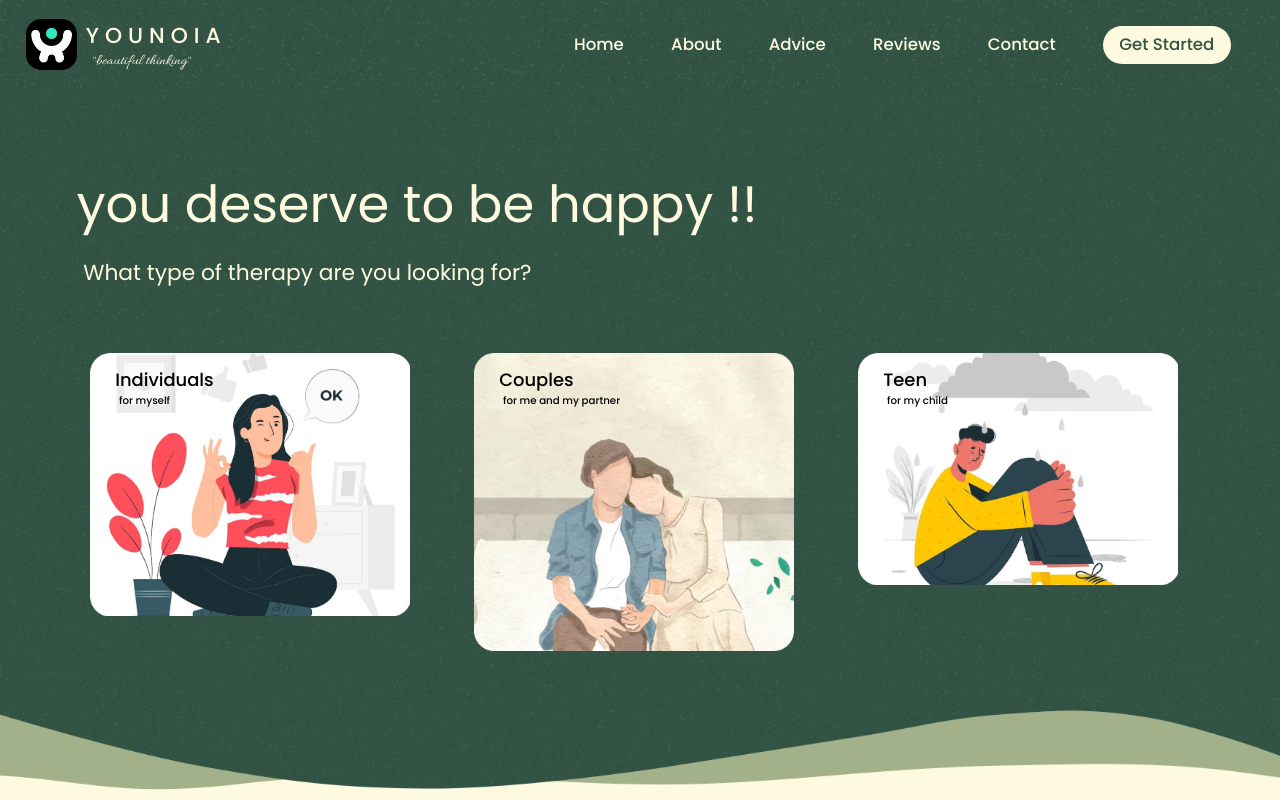
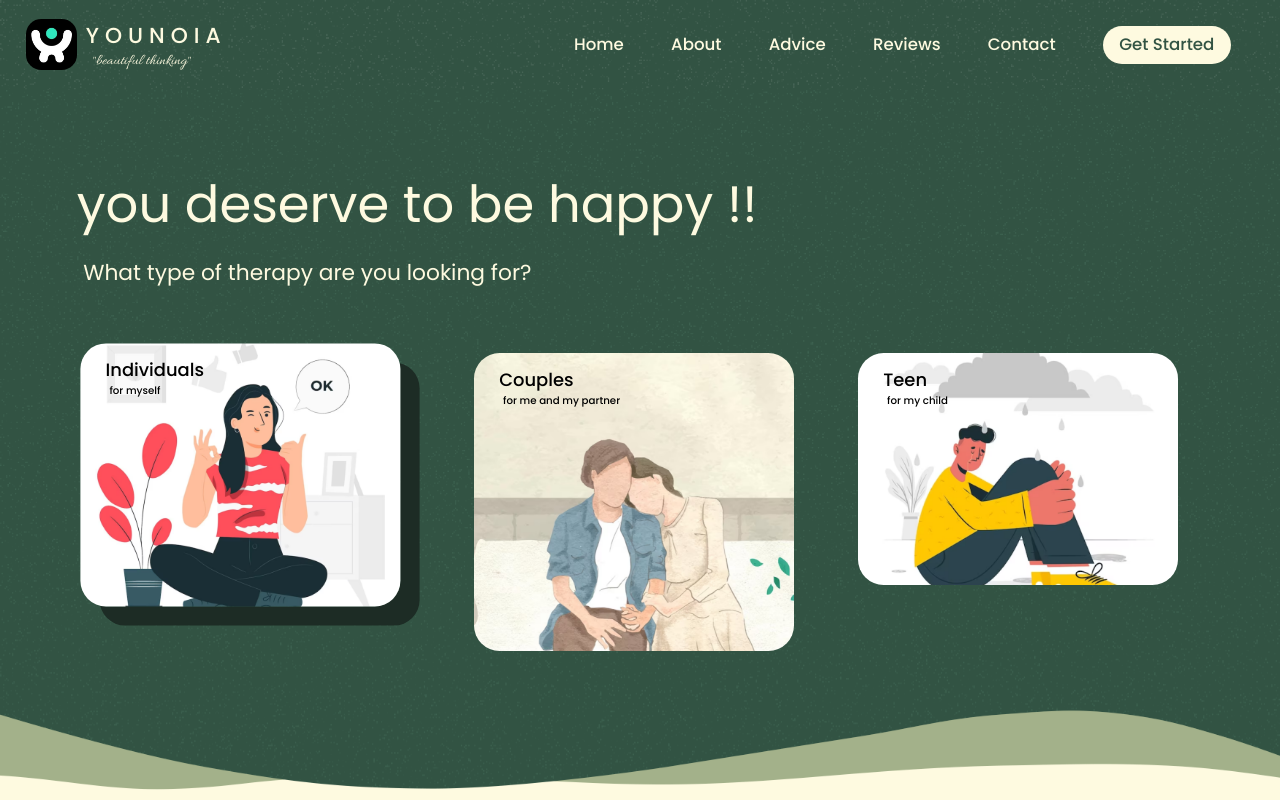
Before and after one commit to pushkaraj23/Younoia, a React (Create React App) app in the folder my-app/: page / in a window 1280 px wide. In both pictures the pointer is over the element 249 px from the left and 484 px from the top of the page. Built offline with nearby package versions, Linux system fonts and the light colour scheme.

Commit message:
transitions

```diff
--- a/my-app/src/Home/Home.css
+++ b/my-app/src/Home/Home.css
@@ -31,6 +31,12 @@
 
 .home-card {
     color: black;
+    border-radius: 2vw;
+    transition: all .3s;
+}
+.home-card:hover {
+    box-shadow: 1.5vw 1.5vw #1d2c25;
+    transform: translate(-.75vw ,-.75vw);
 }
 .home-card h2 {
     color: black;
```
